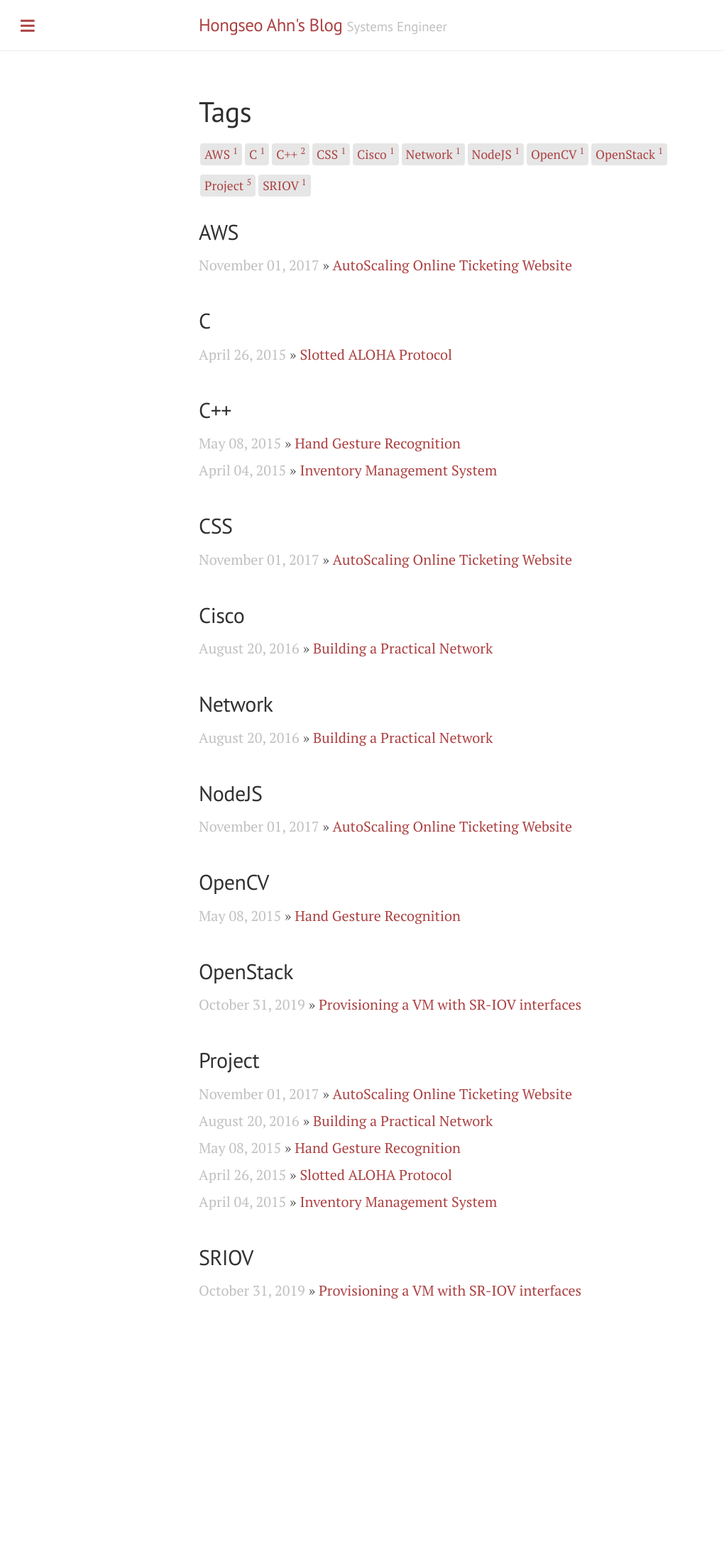
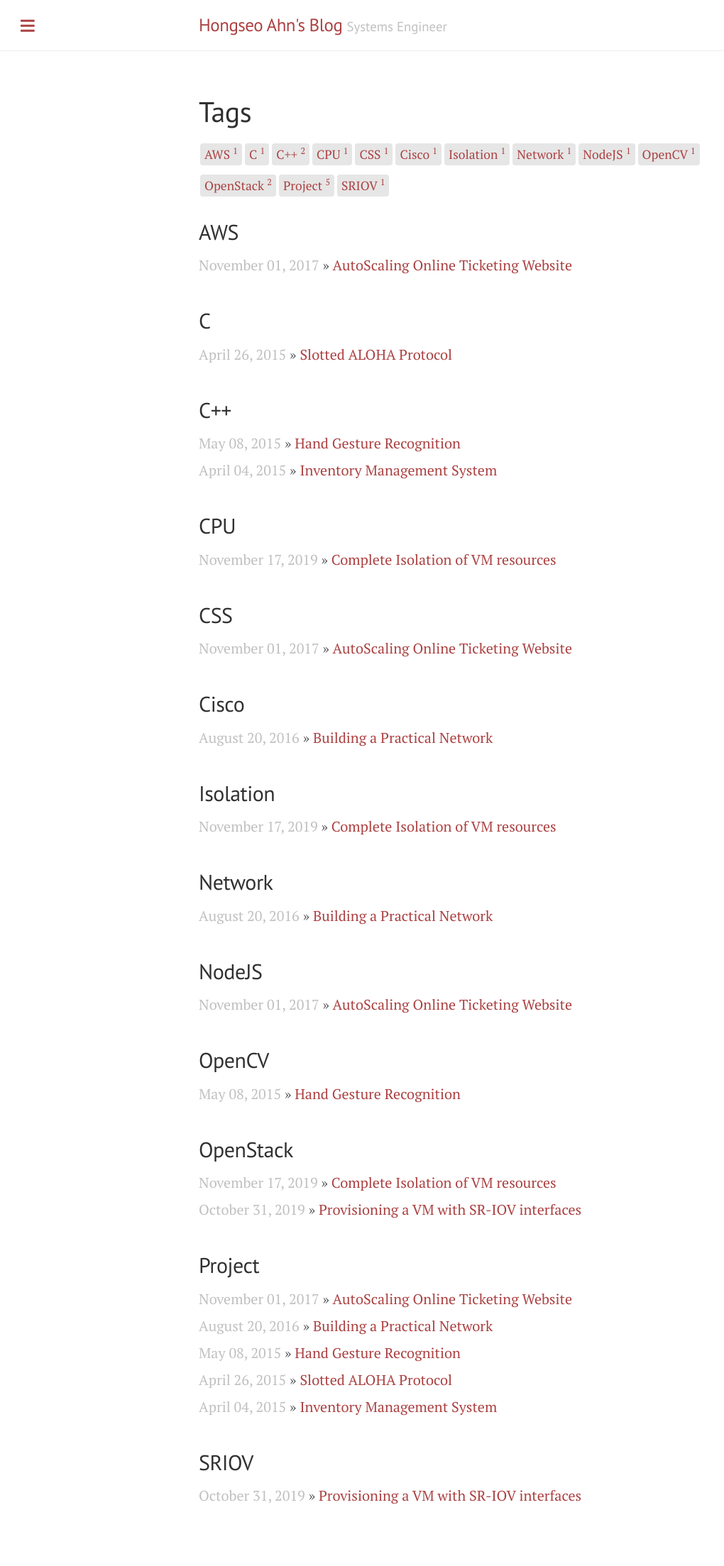
Before and after one commit to Honser/honser.github.io, a Jekyll site: the page built from tags.html, in a window 1280 px wide. Shown: the whole page at 71% size, without its empty margins (0-1020 px from the left). Built offline with Jekyll 4.4.1, drawn with Linux system fonts in a browser that asks for light colours; nearby versions of some CDN libraries; comment, search, counter and statistics services are not loaded; before the commit the page ends 1918 px from its top, so only the background shows below that; some of the changed lines change nothing that is shown.

Commit message:
isolation post

````diff
--- /dev/null
+++ b/_posts/2019-11-17-Complete-Isolation-of-VM-resources.md
@@ -0,0 +1,103 @@
+---
+layout: post
+title:  "Complete Isolation of VM resources"
+description: ""
+categories: articles
+tags: [OpenStack, CPU, Isolation]
+---
+
+When we allocate CPUs to a guest for using them only for an application on it, we need to keep in mind that many other processes from host to guest can steal that CPUs and sometimes VM should compete for it. Not to let the host or other VMs interrupt, some configuration must be set for the resources to be dedicated completely. In our evironment, hyper-threading is enabled unless it's a special case.
+<br>
+
+![vm_architecture]({{ site.baseurl }}/images/isolation1.png#center)
+
+<br>
+## Kernel Parameters
+Kernel parameters should be set to isolate CPUs from the general scheduler and also prevent them from handling interrupts.
+
+If our server has 2 sockets and 20 cpus(40 with Hyperthreading eanbled),
+<pre>
+        Socket 0        Socket 1
+        --------        --------
+<b>Core 0  [0, 20]         [10, 30] <-- For OS and general purposes</b>
+Core 1  [1, 21]         [11, 31]
+Core 2  [2, 22]         [12, 32]
+Core 3  [3, 23]         [13, 33]
+Core 4  [4, 24]         [14, 34]
+Core 5  [5, 25]         [15, 35]
+Core 6  [6, 26]         [16, 36]
+Core 7  [7, 27]         [17, 37]
+Core 8  [8, 28]         [18, 38]
+Core 9  [9, 29]         [19, 39]
+# CPU numbers might be different depending on the host OS.
+</pre>
+We can choose every core for VM except for the cores correspond to Core 0 on both NUMA nodes. edit **/etc/default/grub.cfg** file and add parameters to the GRUB_CMDLINE_LINUX line:
+<pre>
+GRUB_CMDLINE_LINUX="isolcpus=1-9,11-19,21-29,31-39 nohz_full=1-9,11-19,21-29,31-39 rcu_nocbs=1-9,11-19,21-29,31-39"
+</pre>
+Simply, ```isolcpus``` is to isolate the masked CPUs from the scheduler, ```nohz_full``` is not to let them receive timer ticks and ```rcu_nocbs``` is used to no schedule RCU on the CPUs.
+
+**Note**:
+Even with ```nohz_full``` set, you might see some interrupt counts are still increasing on isolated cores.
+
+After correctly editting the grub file, apply the change to the grub.cfg by running:
+<pre>
+#grub2-mkconfig -o /boot/grub2/grub.cfg
+</pre>
+
+Reboot the system and check the grub command line with ```cat /proc/cmdline```.
+
+Above step is for host and guest both.
+<br><br>
+
+## IRQBalance
+the irqbalance is a linux daemon that distributes interrupts across CPUs in your system. Most of linux distributions enable irqbalance by default and it is recommended not to disable it without a very good reason because it causes all the interrupts handled by CPU0. The problem is that irqbalance might not avoid IRQs on the isolated cores. There is a ```IRQBALANCE_BANNED_CPUS``` parameter to prevent it or you can manually assign IRQs to specific cores after disabling irqbalance daemon.
+
+**Note**:
+from RHEL7.2, automatically reads ```isolcpus``` parameter and avoids it. You had better check documents for the other linux distributions. By the way, ```IRQBALANCE_BANNED_CPUS``` might not work.
+<br>
+<br>
+## vCPU Pool
+We can define which physical CPUs can be used for instance vCPU. On each compute node, open ```/etc/nova/nova,conf``` and append following parameter with the range of cores:
+<pre>
+vcpu_pin_set=1-9,11-19,21-29,31-39
+</pre>
+
+Once the change have been made, restart the ```nova-compute``` service.
+<br>
+<br>
+## Overcommitment
+OpenStack allows overcommiting CPU and RAM by default. Overcommitment increases the number of instances you can run, but reduces instance performance. It is obvious that it be beneficial for efficiency if performance is not a big deal. In this post, however, we shouldn't let it happen since our purpose is to keep our CPUs safe from others. By default, overcommitment of resources as follows:
+* **vCPU** : 16 x physical cores
+* **vMemory** : 1.5 x physical memories
+
+Edit ```/etc/nova/nova.conf``` on each compute node again and set ```cpu_allocation_ratio``` and ```memory_allocation_ratio``` to ```1.0```. Restarting the service is also required.
+<br>
+<br>
+## CPU Pinning Policies
+If we don't specify any information about CPU in flavor. By default, instance vCPUs aren't bound to particular pCPUs but they will float across pCPU like any other process. To pin vCPUs, CPU policies should be set to flavor extra-spec or image properties.
+<pre>
+hw:cpu_policy=<b>dedicated</b>
+hw:cpu_threads_policy=<b>prefer</b>
+</pre>
+vCPU can be bound to pCPU with ```dedicated```, and ```prefer(default)``` is for non-HT and HT both. Allocating vCPUs on thread siblings is possible with that.
+
+**Note**:
+1.Even if all the pinned instances respect the policy, unpinned instances don't. They can use CPUs pinned instances have. **Host aggregates** should be used to isolate them completely.
+2.```cpu_threads_policy=isolate``` is to use one thread sibling only on each core like non-hyperthreading system.
+<br>
+<br>
+## Measure CPU Utilization of Isolated Cores
+
+### top
+There are still possibilies our isolated, we believe, resources can be stolen. It can be host OS, Other instances, or guest OS. Remember that our goal is to use the core for dedicated workloads only not general purpose. One of the easiest way to check if it's being used by others is monitoring ```top``` command.
+<br>
+![top_cmd_result]({{ site.baseurl }}/images/isolation2.png#center)
+<br>
+```%st``` field is a steal time, which is the percentage of time a vCPU waits for pCPU while the hypervisor is serving another vCPU from others or host itself. It might not be observed now depends on current workloads. Anyway, isolation has't been done well if the time is being stolen.
+
+
+### Interrupts
+On host and guest both, ```/proc/interrupts``` is useful to see which interrupts are assigned to the isolated cores.
+<br>
+![interrupts]({{ site.baseurl }}/images/isolation3.png#center)
--- a/_sass/lanyon.scss
+++ b/_sass/lanyon.scss
@@ -534,3 +534,8 @@
 .layout-reverse.sidebar-overlay #sidebar-checkbox:checked ~ .sidebar {
   box-shadow: -.25rem 0 .5rem rgba(0,0,0,.1);
 }
+
+img[src*='#center'] {
+  display: block;
+  margin: auto;
+}
````
Also changed, not shown: _posts/2019-10-31-Provisioning-a-VM-with-SR-IOV-Interfaces.md (+1 -1 lines), images/isolation1.png (added), images/isolation2.png (added), images/isolation3.png (added).
